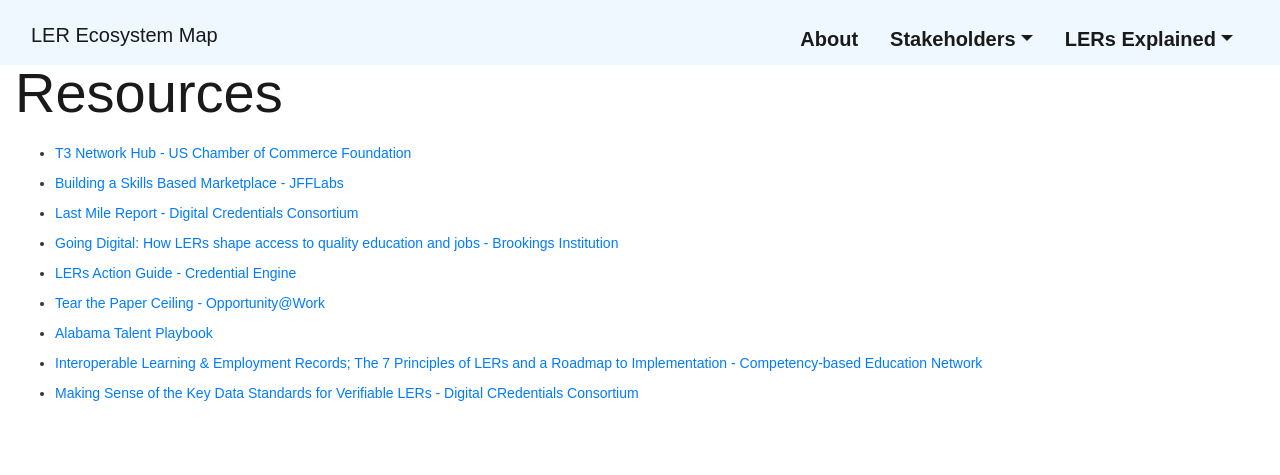
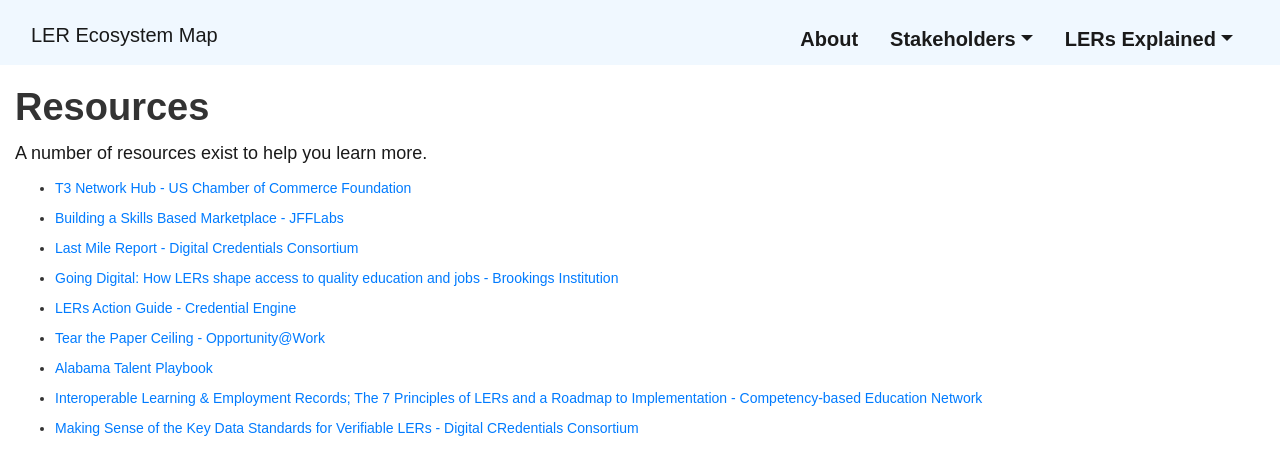
Before and after one commit to gwalsh311/ler-ecosystem-map-v2, a Jekyll site: the page built from resources.md, in a window 1280 px wide and 900 px high, cut to the strip 0-481 px from the top of the window. Shown: the top 475 px of the strip. Built offline with Jekyll 4.4.1, drawn with Linux system fonts in a browser that asks for light colours.

Commit message:
started styling resources page

```diff
--- a/resources.md
+++ b/resources.md
@@ -2,11 +2,18 @@
 layout: default
 title: LER Ecosystem Map - Resources
 ---
+<div class="container-fluid">
+	<div class="row">
+		<div class="col">
+			<h1>Resources</h1>
+				<div class="body-text-medium">
+					<p>A number of resources exist to help you learn more.</p>
 
-<div class="container-fluid">
-
-	<h2 class="sub-heading imagine">Resources</h2>
-
+				</div>
+		</div>
+	</div>
+	<div class="row">
+		<div class="col">
 	{% for item in site.data.resources-list.resources %}
 
 		<ul role="list">
@@ -14,4 +21,6 @@
 		</ul>
 
 	{% endfor %}
+		</div>
+	</div>
 </div>
```
